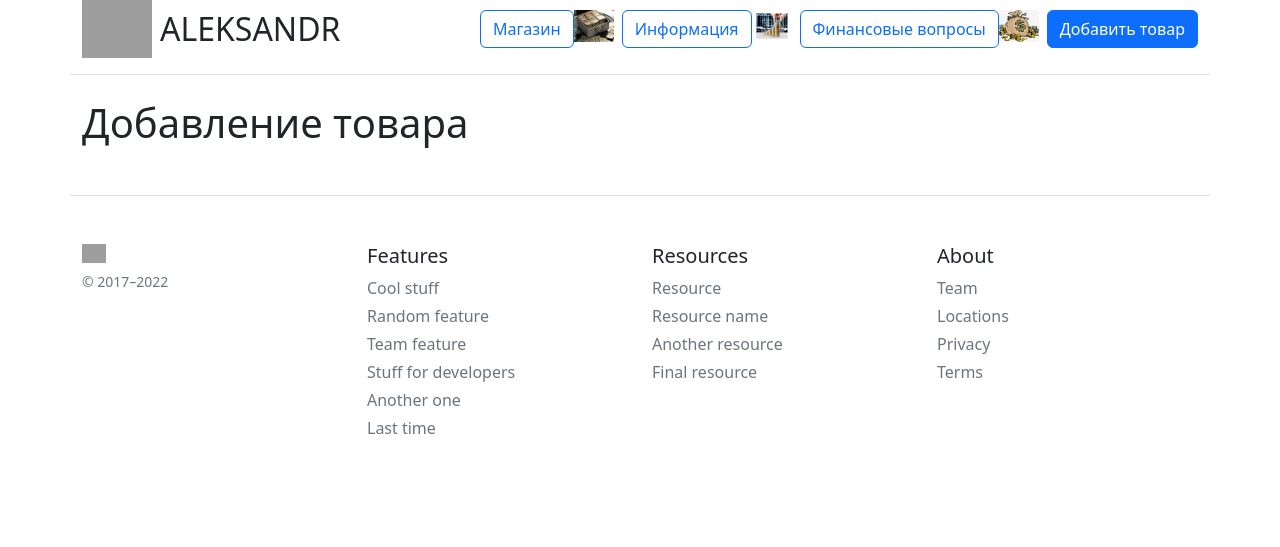
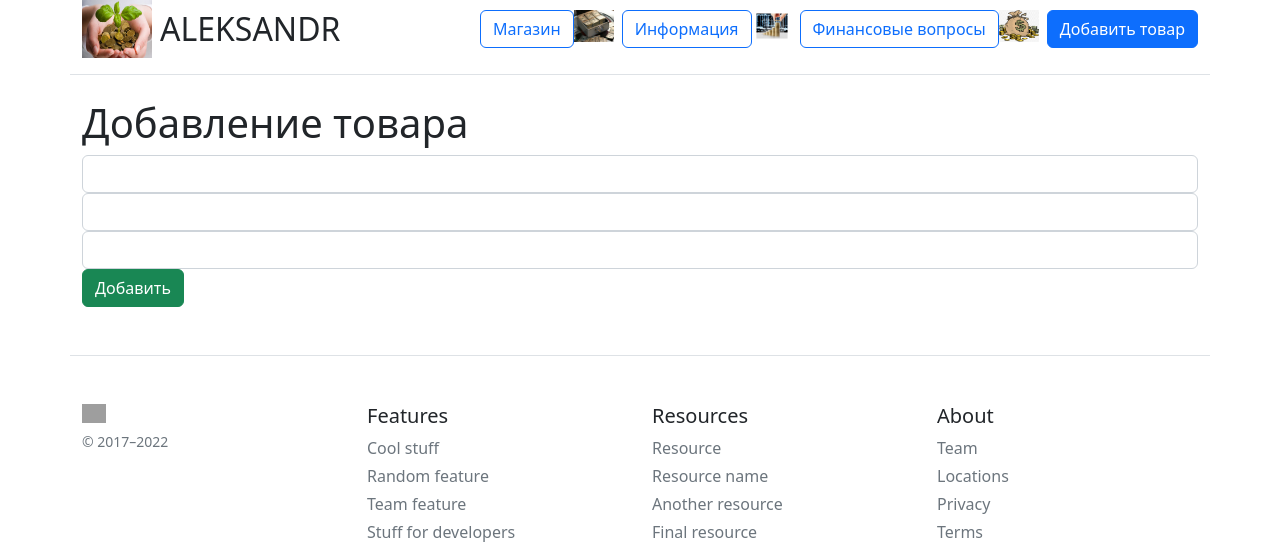
Before and after one commit to Zemlianik/shoponline, a Flask app: page /create in a window 1280 px wide. Shown: the top 547 px of the page. Run offline with Flask 2, Linux system fonts and the light colour scheme; grey boxes are pictures that could not be loaded.

Commit message:
Добавил три поля
Поля название - title
номер - id
качество - grade

```diff
--- a/app.py
+++ b/app.py
@@ -3,6 +3,7 @@ from flask_sqlalchemy import SQLAlchemy
 
 app=Flask(__name__)
 app.config['SQLALCHEMY_DATABASE_URI']='sqlite:///shop.db'
+app.config['SQLALCHEMY_TRACK_MODIFICATIONS']=False
 db=SQLAlchemy(app)
 
 class item(db.Model):
--- a/templates/base.html
+++ b/templates/base.html
@@ -10,7 +10,7 @@
 <body>
     <div class="container d-flex flex-column flex-md-row align-items-center pb-3 mb-4 border-bottom">
       <a href="/" class="d-flex align-items-center text-dark text-decoration-none">
-      <img src="/static/css/Bablo.png" width="70" height="58" class="me-2">
+      <img src="/static/css/Bablo.jpg" width="70" height="58" class="me-2">
         <span class="fs-2">ALEKSANDR</span>
       </a>
 
--- a/templates/create.html
+++ b/templates/create.html
@@ -9,7 +9,10 @@
     <div class='container'>
       <h1>Добавление товара</h1>
       <form method="post">
-
+        <input type="text" class="form-control" name="title" id="title">
+        <input type="number" class="form-control" name="price" id="price">
+        <input type="text" class="form-control" name="grade" id="grade">
+        <button class="btn btn-success"type="submit">Добавить</button>
       </form>
     </div>
 {% endblock %}
```
